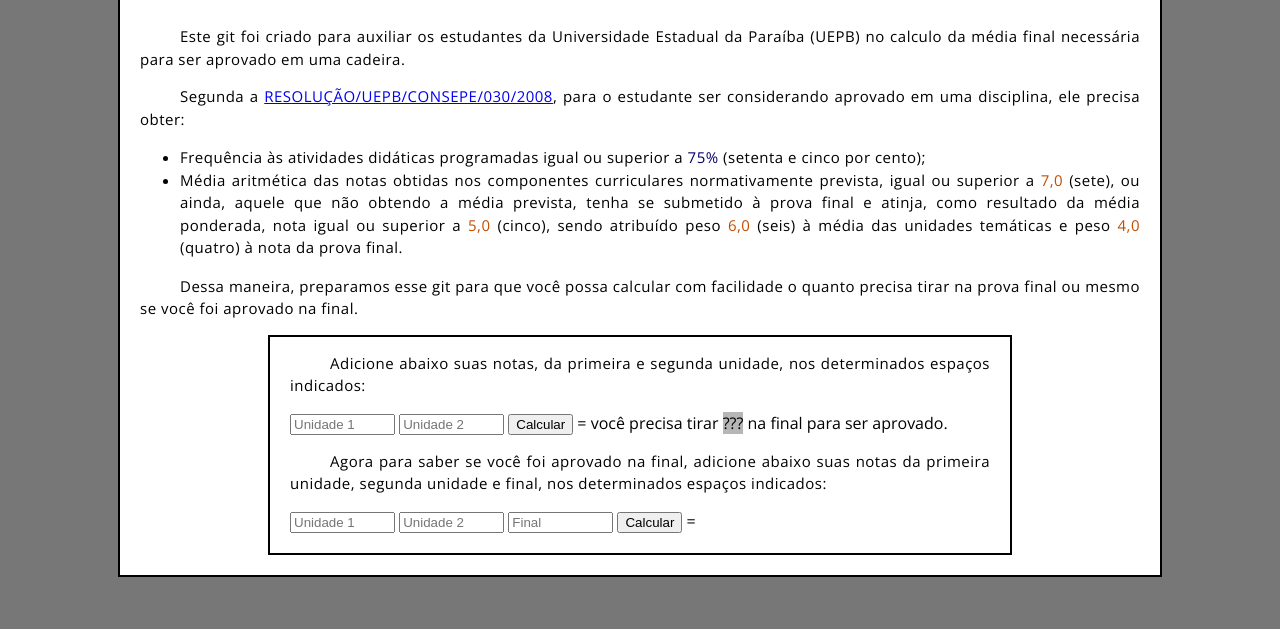
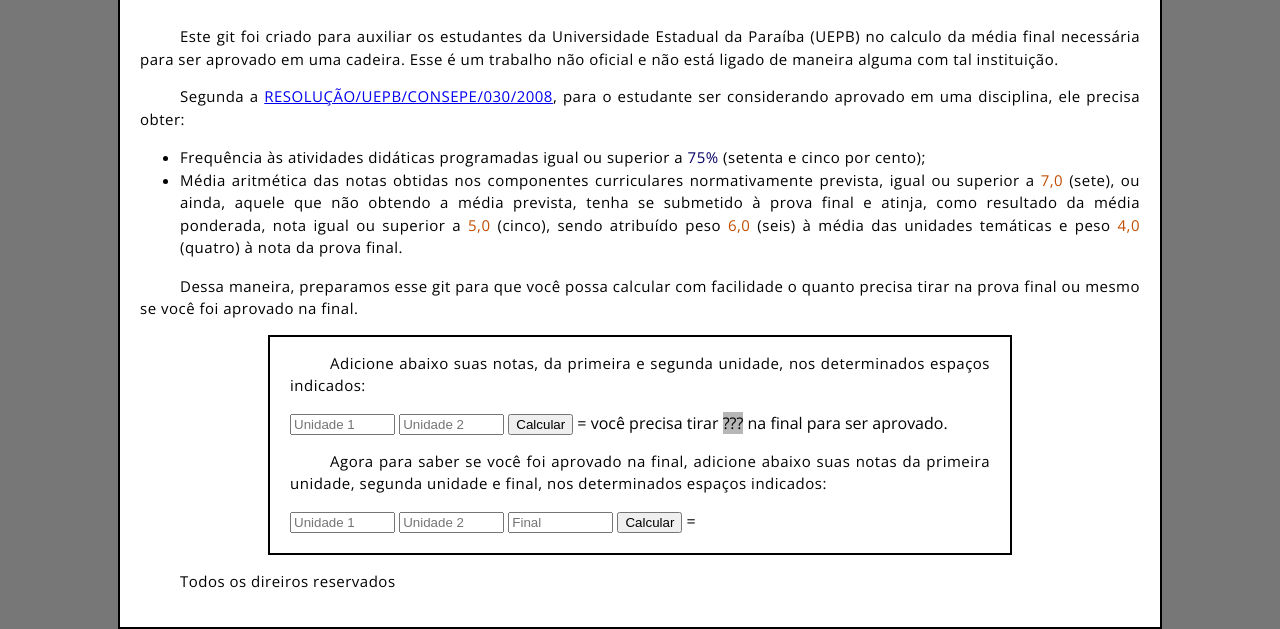
Before and after one commit to DaRkNeSs9923/darkness9923.github.io, a plain HTML site: page index.html in a window 1280 px wide. Shown: the part 210-839 px from the top of the page. Before the commit the page ends 800 px from the top, so only its background shows below. Drawn offline with nearby package versions, Linux system fonts and the light colour scheme.

Commit message:
Update index.html

```diff
--- a/index.html
+++ b/index.html
@@ -13,7 +13,7 @@
     <img src="imagens/uepblogo.png" alt="logo da uepb">
     <h1> Calculando sua média final</h1>
     <p> Este git foi criado para auxiliar os estudantes da Universidade Estadual da Paraíba (UEPB) no calculo da média
-        final necessária para ser aprovado em uma cadeira.</p>
+        final necessária para ser aprovado em uma cadeira. Esse é um trabalho não oficial e não está ligado de maneira alguma com tal instituição.</p>
     <p>Segunda a <a href="https://www.uepb.edu.br/ppgli/?wpfb_dl=133">RESOLUÇÃO/UEPB/CONSEPE/030/2008</a>, para o
         estudante ser considerando aprovado em uma disciplina, ele precisa obter:</p>
     <ul>
@@ -52,6 +52,7 @@
         <span1 id="result2"></span1>
     </box>
     <script src="script/main.js"></script>
+    <p> Todos os direiros reservados </p>
 </body>
 
 </html>
```
